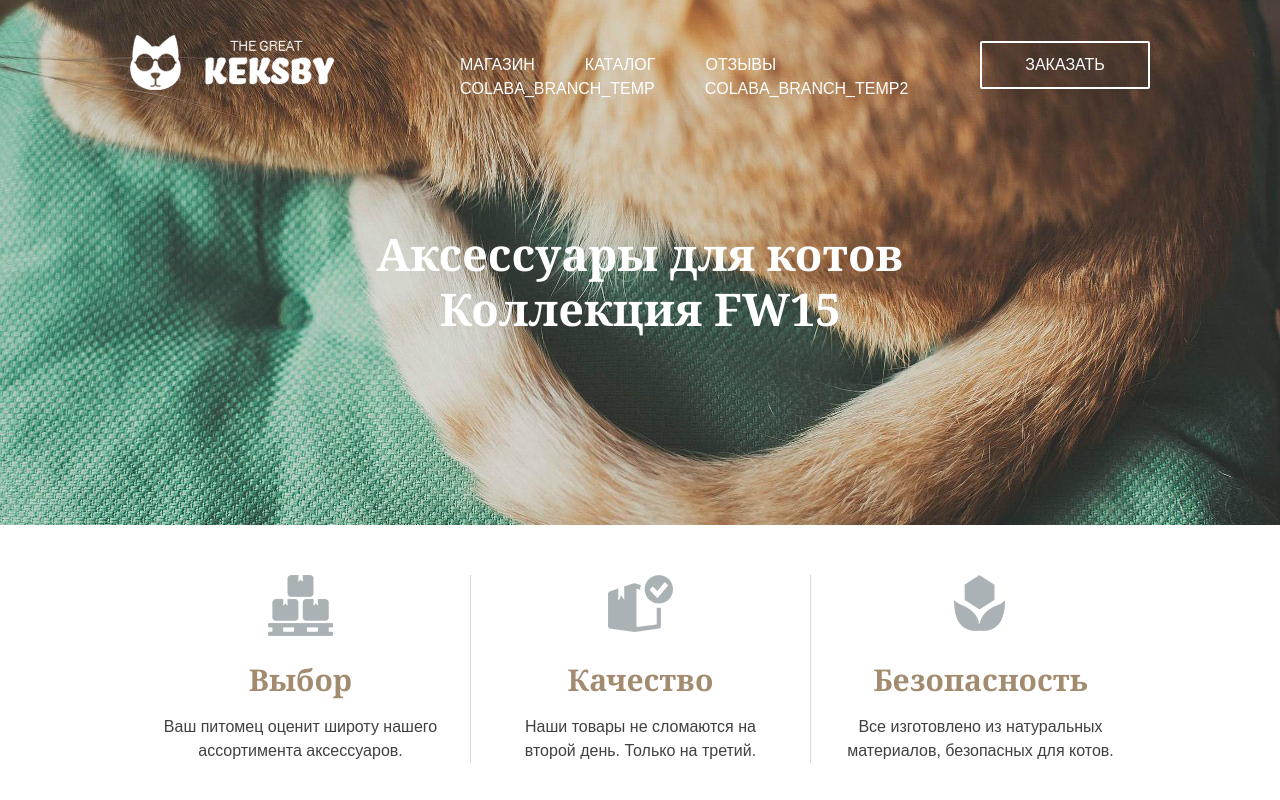
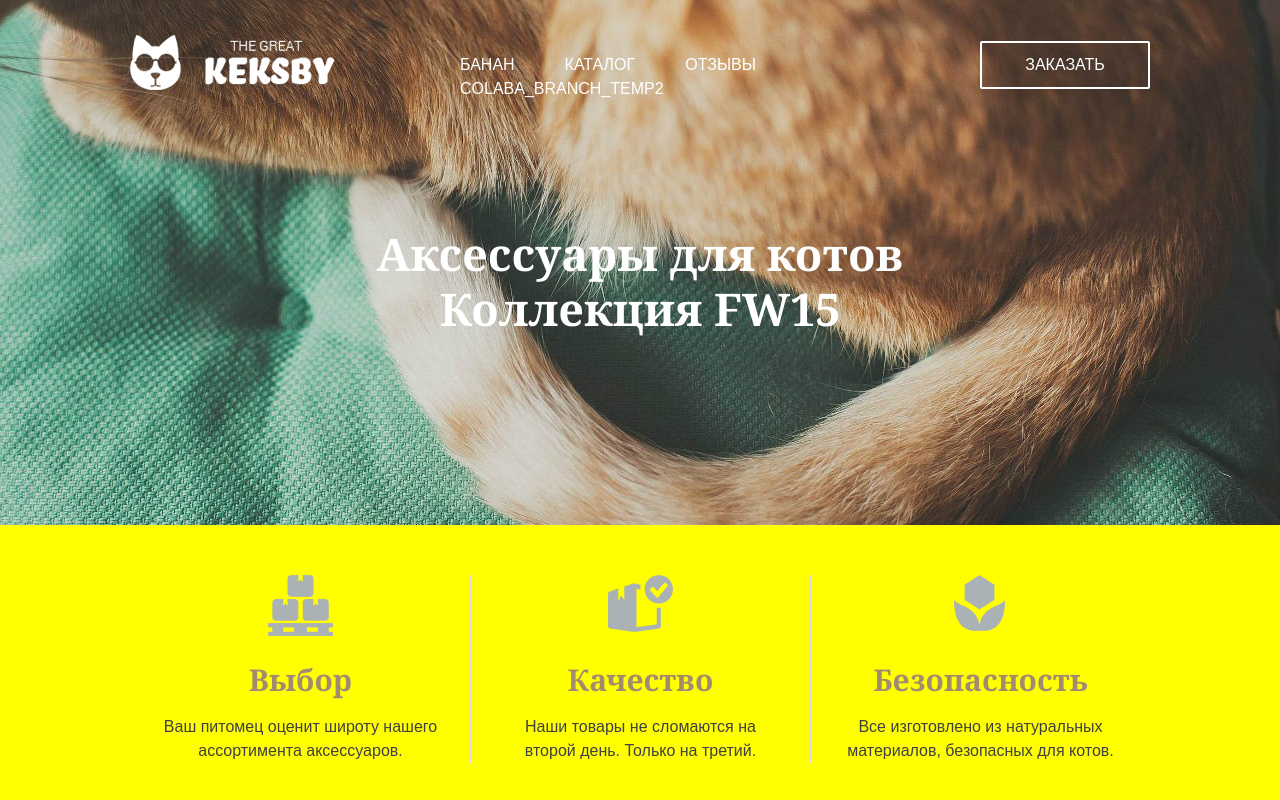
Before and after one commit to vernigora2k/colaba, a plain HTML site: page index.html in a window 1280 px wide. Shown: the top 800 px of the page. Drawn offline with Linux system fonts and the light colour scheme.

Commit message:
commit my changes

```diff
--- a/css/style.css
+++ b/css/style.css
@@ -6,7 +6,7 @@ body {
   line-height: 24px;
   font-family: "Arial", sans-serif;
   color: #404040;
-  background-color: white;
+  background-color: yellow;
 }
 
 .container {
--- a/index.html
+++ b/index.html
@@ -13,10 +13,9 @@
             <img src="img/logo.png" alt="The Great Keksby" width="205" height="55">
           </div>
           <ul class="main-nav clearfix">
-            <li><a href="#">Магазин</a></li>
+            <li><a href="#">Банан</a></li>
             <li><a href="#">Каталог</a></li>
             <li><a href="#">Отзывы</a></li>
-            <li><a href="#">colaba_branch_temp</a></li>
             <li><a href="#">colaba_branch_temp2</a></li>
           </ul>
           <a class="btn btn-quick-order" href="#">Заказать</a>
```
